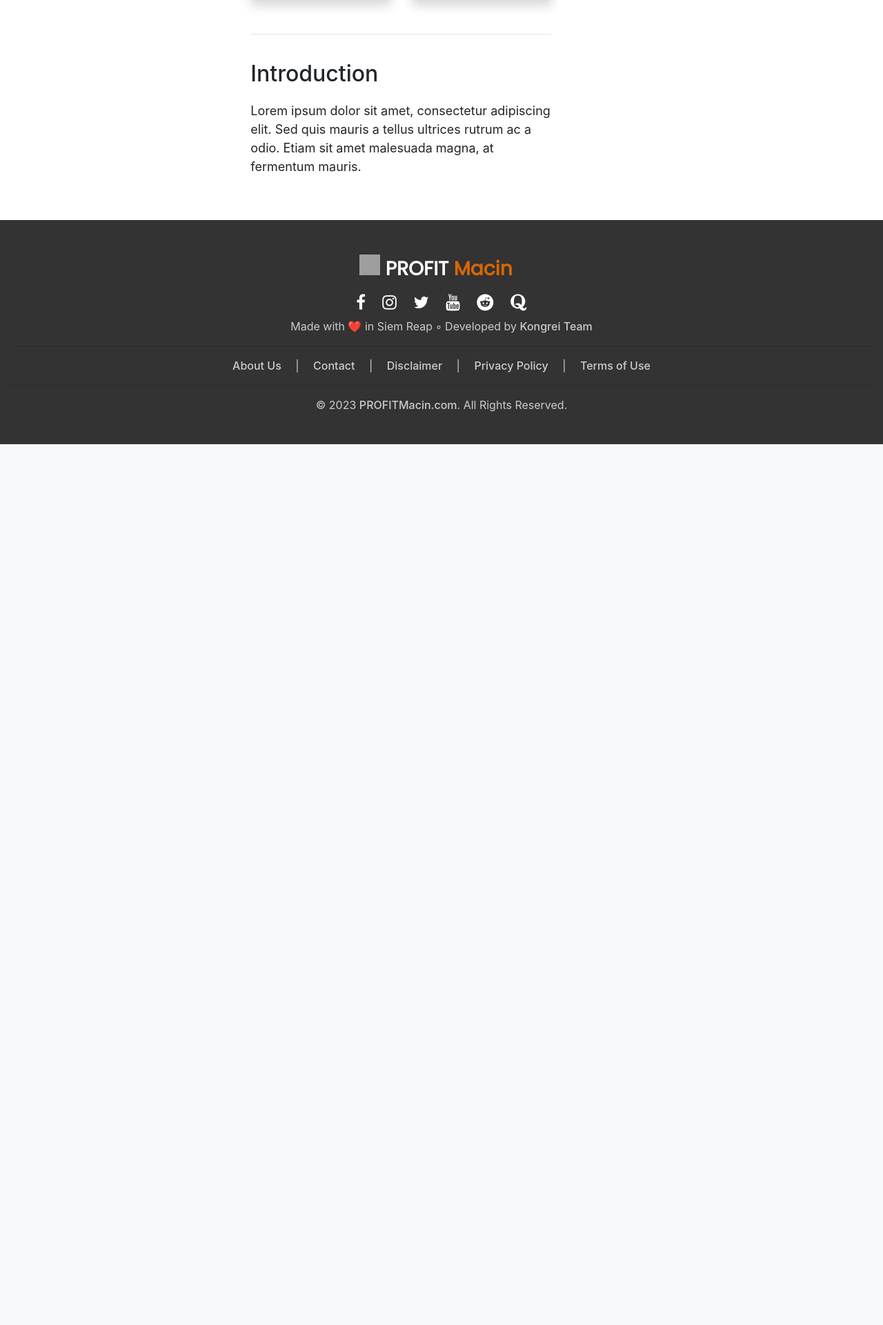
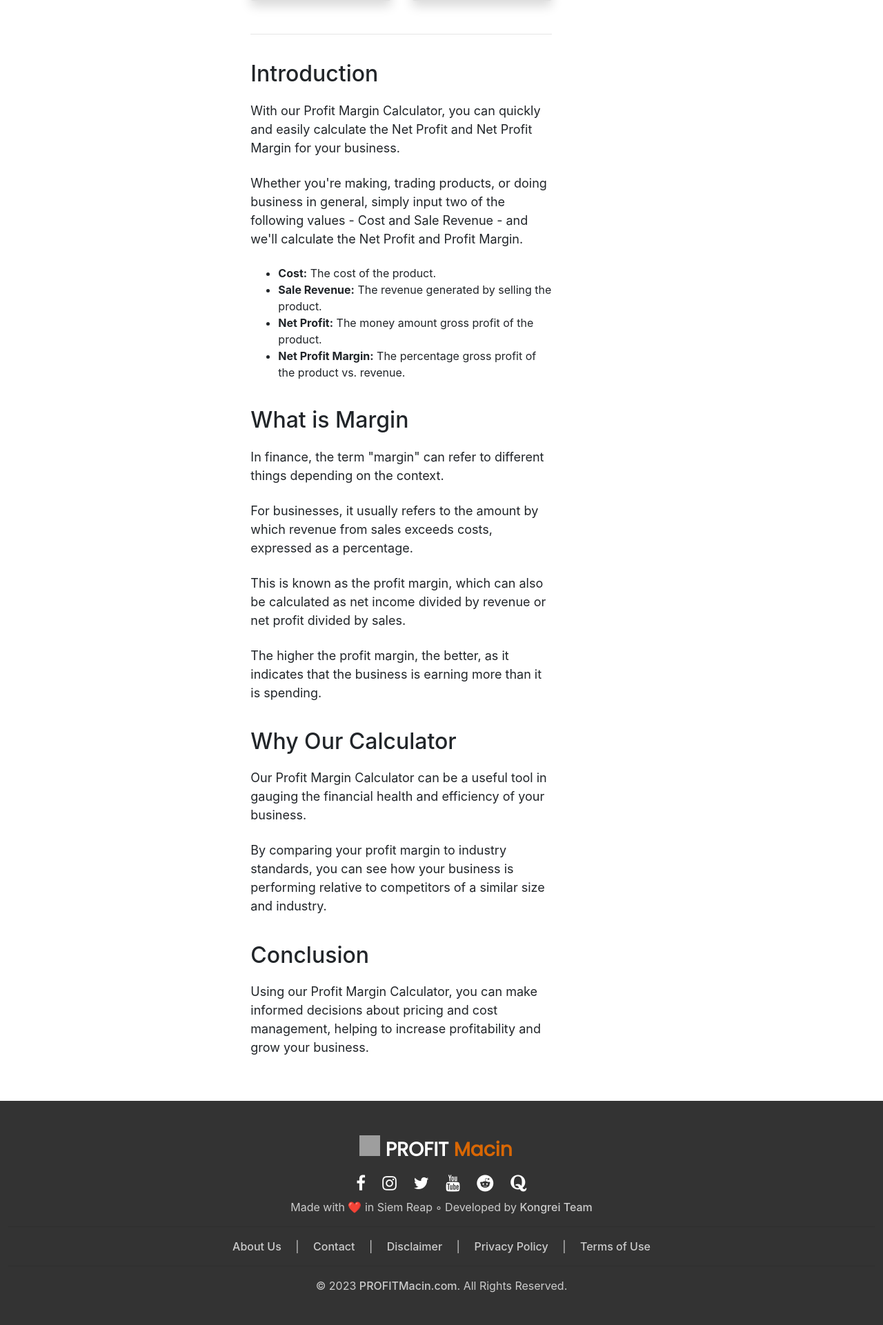
Before and after one commit to pimean/profit_macin, a Flask app: page /profit-margin-calculator in a window 1280 px wide. Shown: the part 492-2413 px from the top of the page at 69% size. Before the commit the page ends 1136 px from the top, so only its background shows below. Run offline with Flask 2, Linux system fonts and the light colour scheme; some libraries are stand-ins or nearby versions; grey boxes are pictures that could not be loaded.

Commit message:
Profit Margin Calculator Meta Edit

```diff
--- a/templates/business-tools/profit-margin-calculator.html
+++ b/templates/business-tools/profit-margin-calculator.html
@@ -2,8 +2,8 @@
 {% block schema %}<script type="application/ld+json">{{ schema_markup | tojson | safe }}</script>{% endblock %}
 
 {% block title %}Profit Margin Calculator{% endblock %}
-{% block meta %}This is meta description for Profit Margin Calculator page{% endblock %}
-{% block keywords %}keyword 1, keyword 2, keyword 3{% endblock %}
+{% block meta %}Optimize your business's profitability with our Free Profit Margin Calculator Tool. Easily calculate profit margin and compare to industry standards.{% endblock %}
+{% block keywords %}profit margin calculator, free financial tool, business calculator, profitability calculator, gross profit calculator, margin calculator, profit calculator online, business profit calculator, profit margin formula, net profit calculator, profit margin percentage calculator, sales margin calculator, operating profit calculator{% endblock %}
 <!--
   As a general guideline, it's recommended to include 5-10 relevant and specific keywords
   in the keywords meta tag, focusing on the main topics and themes of the page.
@@ -13,8 +13,8 @@
 -->
 
 {% block og_title %}Profit Margin Calculator{% endblock %}
-{% block og_meta %}This is meta description for Profit Margin Calculator page{% endblock %}
-{% block og_image %}{{ url_for('static', filename='images/thumbnails/my-image.jpg', _external=True) }}{% endblock %}
+{% block og_meta %}Optimize your business's profitability with our Profit Margin Calculator tool. Easily calculate profit margin and compare to industry standards.{% endblock %}
+{% block og_image %}{{ url_for('static', filename='images/schema/profit-margin-calculator-app-screenshot.jpg', _external=True) }}{% endblock %}
 {% block og_url %}{{ url_for('profit_margin_calculator', _external=True) }}{% endblock %}
 {% block og_type %}website{% endblock %}
 <!--
@@ -33,7 +33,7 @@ video.tv_show: A television show or series
 -->
 
 {% block robots %}index, follow{% endblock %} <!-- choices: index, noindex, follow, nofollow-->
-{% block author %}Bong Mean{% endblock %}
+{% block author %}Profit Macin{% endblock %}
 
 {% block content %}
   <div class="container">
@@ -61,6 +61,7 @@ video.tv_show: A television show or series
                         <button type="submit" class="btn button-calc">Calculate</button>
 
                     </form>
+
                 </div>
                 <!-- End of User Input Section -->
 
@@ -111,8 +112,25 @@ video.tv_show: A television show or series
                     <!-- Tool Description -->
                     {% block introduction %}
                         <h2>Introduction</h2>
-                        <p>Lorem ipsum dolor sit amet, consectetur adipiscing elit. Sed quis mauris a tellus ultrices rutrum ac a odio. Etiam sit amet malesuada magna, at fermentum mauris.</p>
-                    {% endblock %}
+                        <p>With our Profit Margin Calculator, you can quickly and easily calculate the Net Profit and Net Profit Margin for your business.</p>
+                        <p>Whether you're making, trading products, or doing business in general, simply input two of the following values - Cost and Sale Revenue - and we'll calculate the Net Profit and Profit Margin.</p>
+                        <ul>
+                            <li><strong>Cost:</strong> The cost of the product.</li>
+                            <li><strong>Sale Revenue:</strong> The revenue generated by selling the product.</li>
+                            <li><strong>Net Profit:</strong> The money amount gross profit of the product.</li>
+                            <li><strong>Net Profit Margin:</strong> The percentage gross profit of the product vs. revenue.</li>
+                        </ul>
+                        <h2>What is Margin</h2>
+                        <p>In finance, the term "margin" can refer to different things depending on the context.</p>
+                        <p>For businesses, it usually refers to the amount by which revenue from sales exceeds costs, expressed as a percentage.</p>
+                        <p>This is known as the profit margin, which can also be calculated as net income divided by revenue or net profit divided by sales.</p>
+                        <p>The higher the profit margin, the better, as it indicates that the business is earning more than it is spending.</p>
+                        <h2>Why Our Calculator</h2>
+                        <p>Our Profit Margin Calculator can be a useful tool in gauging the financial health and efficiency of your business.</p>
+                        <p>By comparing your profit margin to industry standards, you can see how your business is performing relative to competitors of a similar size and industry.</p>
+                        <h2>Conclusion</h2>
+                        <p>Using our Profit Margin Calculator, you can make informed decisions about pricing and cost management, helping to increase profitability and grow your business.</p>
+                        {% endblock %}
                     <!-- End of Tool Description -->
 
                 </div>
```
Also changed, not shown: templates/categories/business-tools.html (+5 -5 lines), templates/categories/finance-tools.html (+5 -5 lines), templates/categories/tool-collections.html (+5 -5 lines), static/images/thumbnails/profitmacin-business-tools-cover.jpg (added), static/images/thumbnails/profitmacin-finance-tools-cover.jpg (added), static/images/thumbnails/profitmacin-tool-collections-cover.jpg (added).
